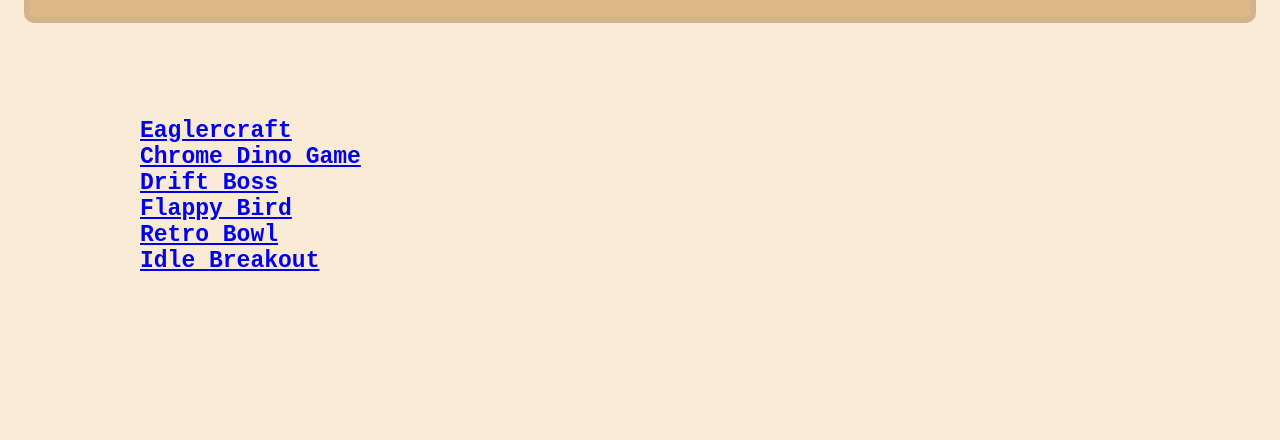
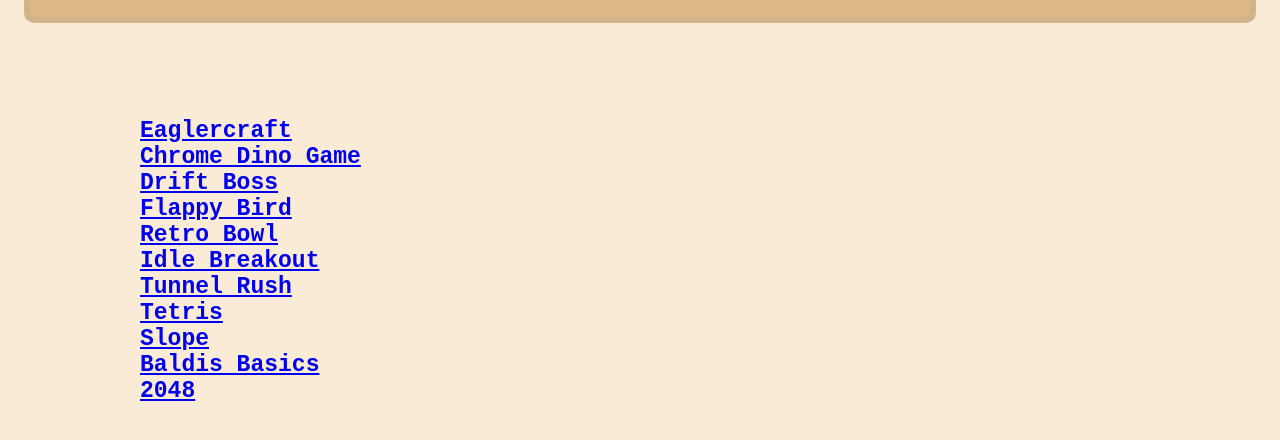
Before and after one commit to pixelatedeagle131/pixelatedeagle131.github.io, a website: page web/pages/games.html in a window 1280 px wide. Shown: the part 116-556 px from the top of the page. Drawn offline with Linux system fonts and the light colour scheme.

Commit message:
Fix link to Idle Breakout and add new games

```diff
--- a/web/pages/games.html
+++ b/web/pages/games.html
@@ -53,7 +53,12 @@
         <a href="drift-boss.html">Drift Boss</a><br>
         <a href="flappy-bird.html">Flappy Bird</a><br>
         <a href="../retro-bowl/index.html">Retro Bowl</a><br>
-        <a href="../idle-breakout-main/index.htmll">Idle Breakout</a><br>
+        <a href="../idle-breakout-main/index.html">Idle Breakout</a><br>
+        <a href="../tunnelrush/index.html">Tunnel Rush</a><br>
+        <a href="../tetris/index.html">Tetris</a><br>
+        <a href="../slope/index.html">Slope</a><br>
+        <a href="../baldisbasics/index.html">Baldis Basics</a><br>
+        <a href="../2048/index.html">2048</a><br>
       </h4>
     </section>
     <!-- <div class="footer" style="margin-top:160px">© & Cedar, Incorporated, 2026</div> -->
```
